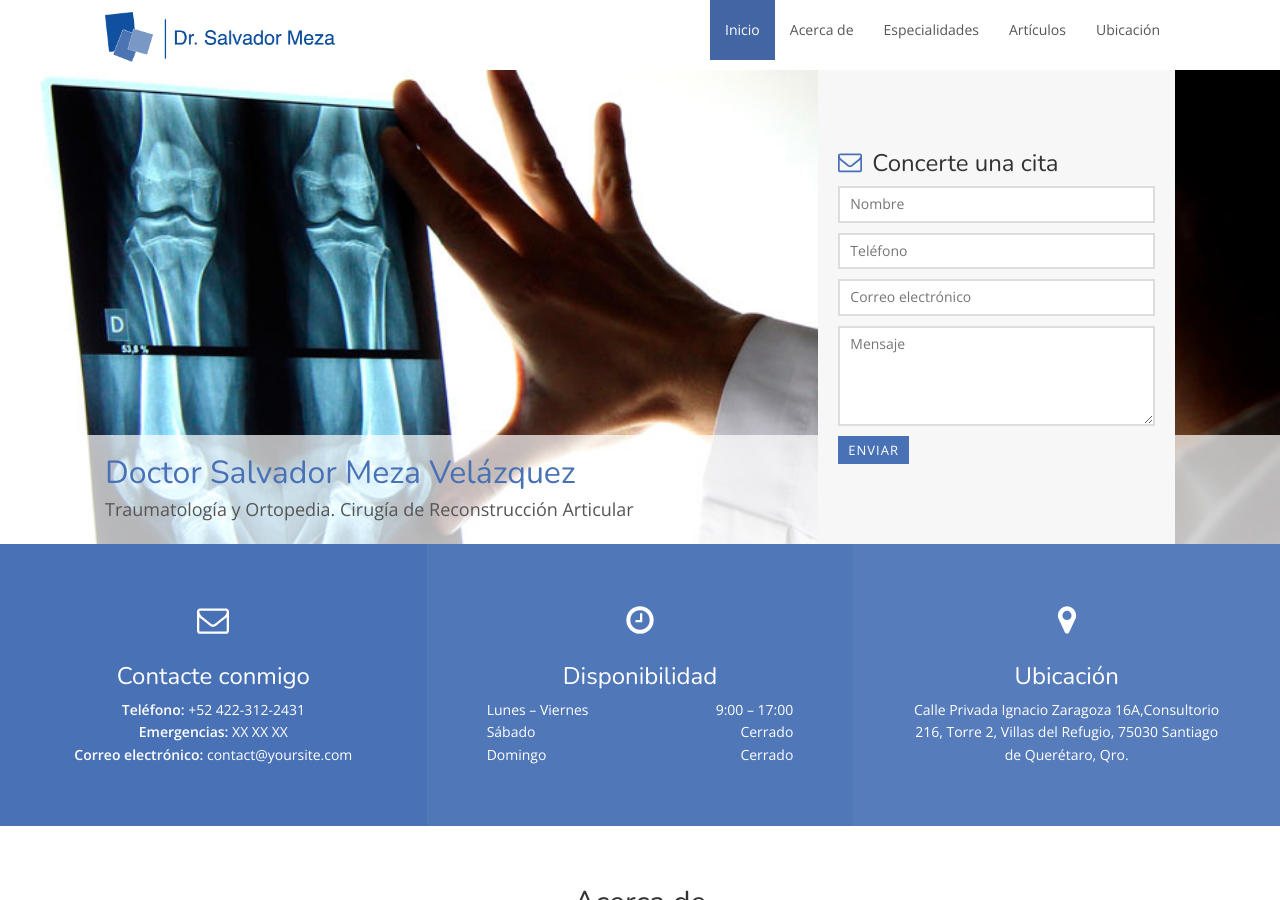
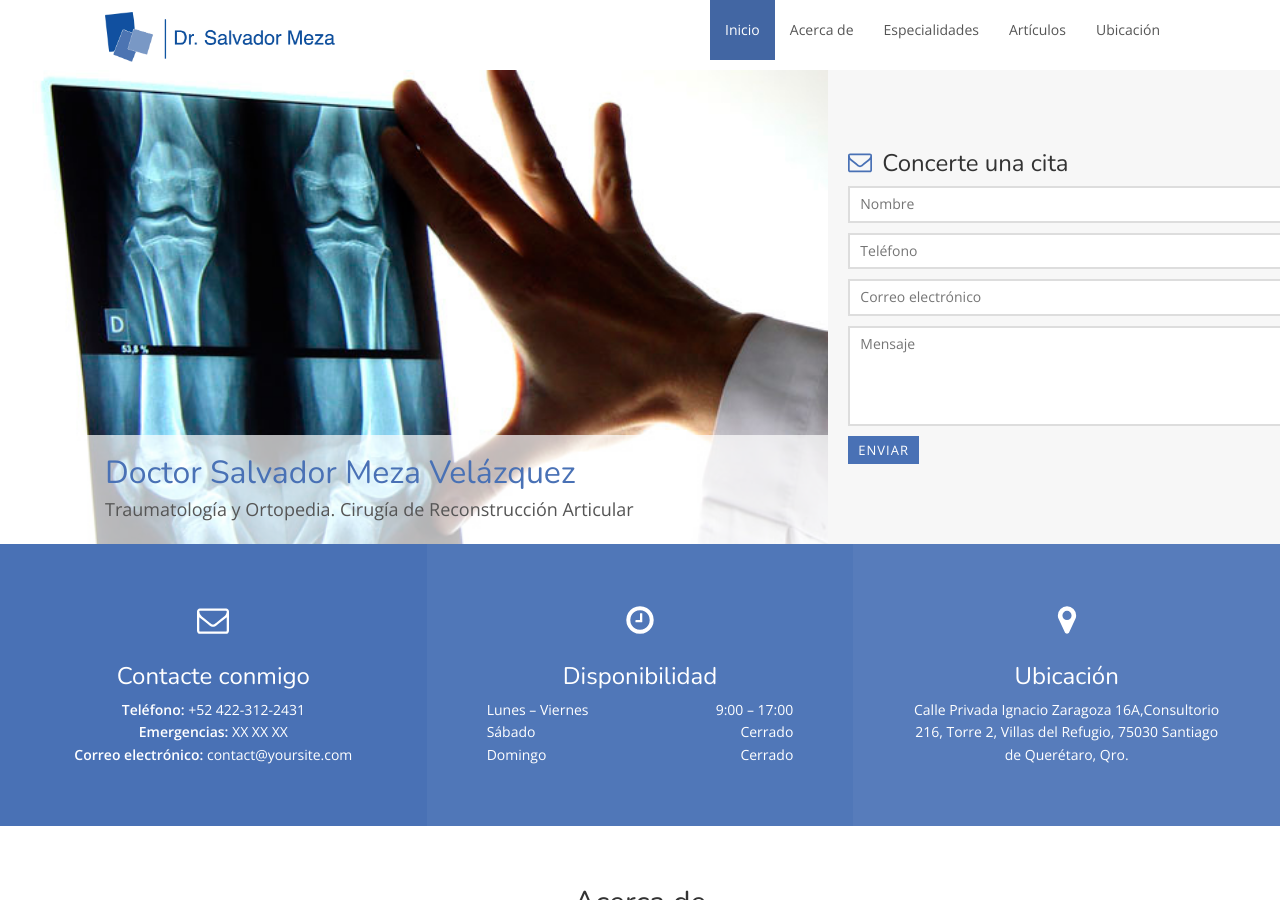
Before and after one commit to kecho05/dr, a Jekyll site: the page built from index.html, in a window 1280 px wide and 900 px high. Built offline with Jekyll 4.4.1, drawn with Linux system fonts in a browser that asks for light colours; nearby versions of some CDN libraries.

Commit message:
Update index.html

```diff
--- a/index.html
+++ b/index.html
@@ -14,9 +14,9 @@ layout: default
         </div>
     </div>
 
-    <div class="container-fluid">
+    <div class="container-fluid" style="padding-right: 0px">
 
-        <div class="col-sm-6 col-sm-offset-6 col-md-4 col-md-offset-8 form">
+        <div class="col-sm-6 col-sm-offset-6 col-md-6 col-md-offset-8 form">
             <h3><svg class="icon icon-envelope-o"><use xlink:href="#icon-envelope-o"></use></svg>Concerte una cita</h3>
             <form action="https://getsimpleform.com/messages?form_api_token={{ site.api_token }}" method="post">
                 <div class="form-field">
```
